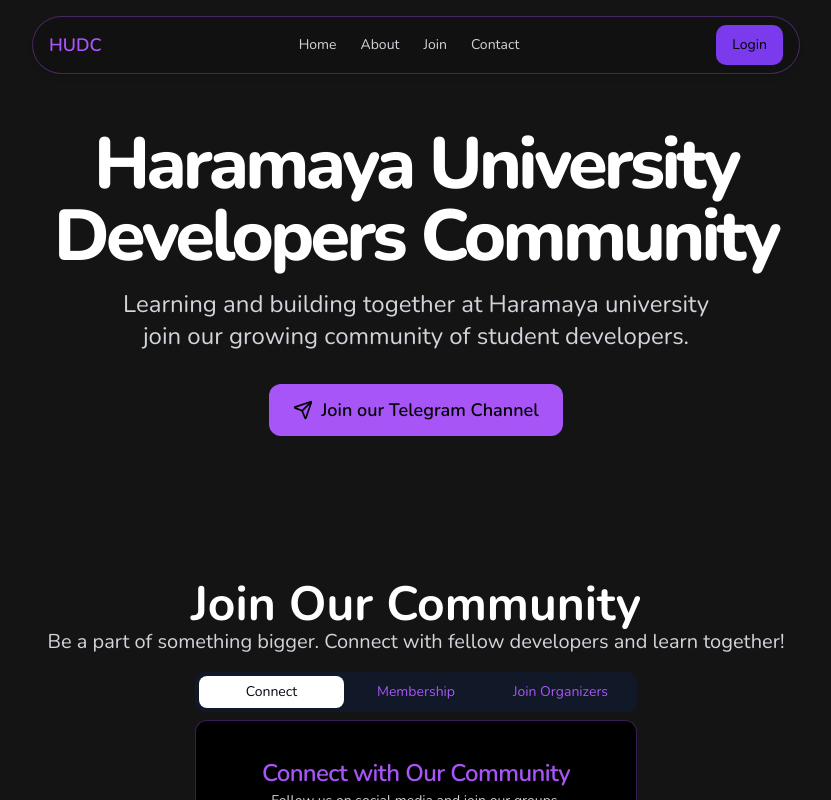
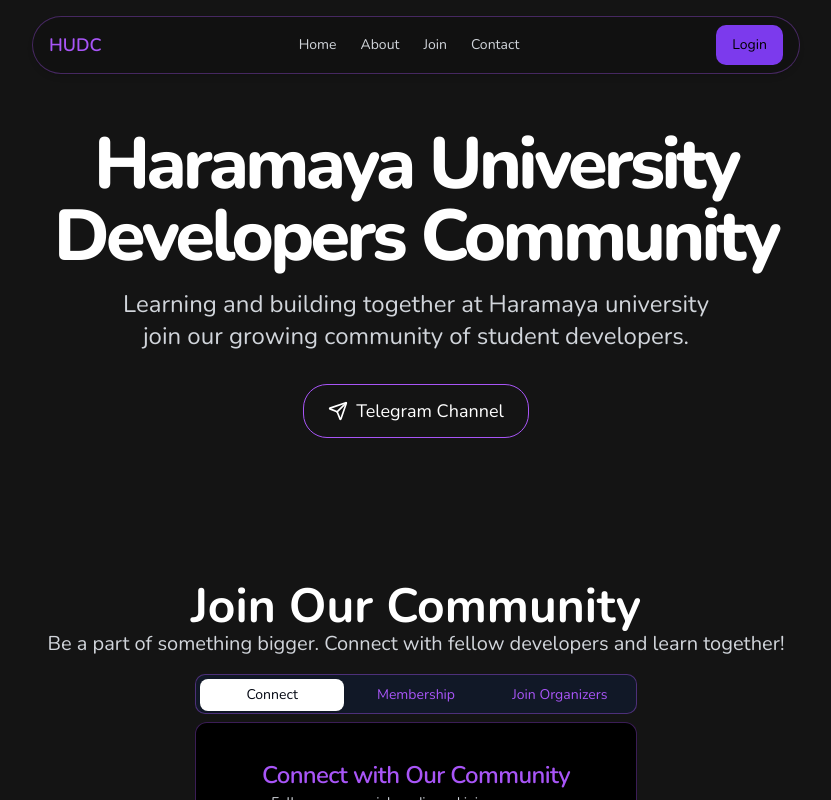
Before and after one commit to kalebalebachew/hu-devs, a Next.js app: page / in a window 1280 px wide. Shown: the top 800 px of the page, without its empty margins (224-1055 px from the left). Built offline with nearby package versions, Linux system fonts and the light colour scheme.

Commit message:
style: some ui changes

```diff
--- a/src/components/community-tabs.jsx
+++ b/src/components/community-tabs.jsx
@@ -18,7 +18,7 @@
 export function CommunityTabsComponent() {
   return (
     <Tabs defaultValue="social" className="w-[700] ">
-      <TabsList className="grid w-full grid-cols-3 bg-gray-900 font-semibold text-purple-500">
+      <TabsList className="grid w-full grid-cols-3 bg-gray-900 font-semibold border border-purple-500 border-opacity-40 text-purple-500">
         <TabsTrigger
           value="social"
           className=" hover:bg-purple-500 hover:text-black focus:bg-purple-500 focus:text-black"
--- a/src/components/landing-page.jsx
+++ b/src/components/landing-page.jsx
@@ -50,7 +50,7 @@
       <main className="flex-1 ">
         <section
           id="home"
-          className="py-24 md:py-36 lg:py-40 xl:py-24 text-white bg-opacity-90 bg-black w-full"
+          className="py-24 md:py-16 lg:py-18 xl:py-24 text-white bg-opacity-90 bg-black w-full"
           style={{
             backgroundImage: "radial-gradient(#5a3fff 0.5px, #141414 0.5px)",
             backgroundSize: "10px 10px",
@@ -71,10 +71,10 @@
                 href="https://t.me/hudevhub"
                 target="_blank"
                 rel="noopener noreferrer"
-                className="bg-purple-500 text-black hover:bg-purple-700 font-semibold text-lg px-6 py-3 rounded-lg flex items-center justify-center space-x-2"
+                className="bg-transparent text-white hover:bg-black text-lg px-6 py-3 rounded-3xl flex items-center justify-center space-x-2 border border-purple-500  "
               >
                 <SendIcon className="h-5 w-5" />
-                <span>Join our Telegram Channel</span>
+                <span>Telegram Channel</span>
               </a>
             </div>
           </div>
@@ -115,10 +115,10 @@
             <Card className="bg-black text-white border border-purple-500 border-opacity-35">
               <CardHeader>
                 <CardTitle className="text-purple-500">
-                 We would love to hear from you
+                  We would love to hear from you
                 </CardTitle>
                 <CardDescription className="text-gray-300">
-                 leave us a message and we will get back to you
+                  leave us a message and we will get back to you
                 </CardDescription>
               </CardHeader>
               <CardContent className="space-y-4">
@@ -156,7 +156,7 @@
               </CardContent>
               <CardFooter>
                 <Button className="w-full bg-purple-500 text-black hover:bg-purple-700">
-                 Send
+                  Send
                 </Button>
               </CardFooter>
             </Card>
@@ -175,7 +175,7 @@
         </section>
       </main>
 
-     <Footer></Footer>
+      <Footer></Footer>
     </div>
   );
 }
```
